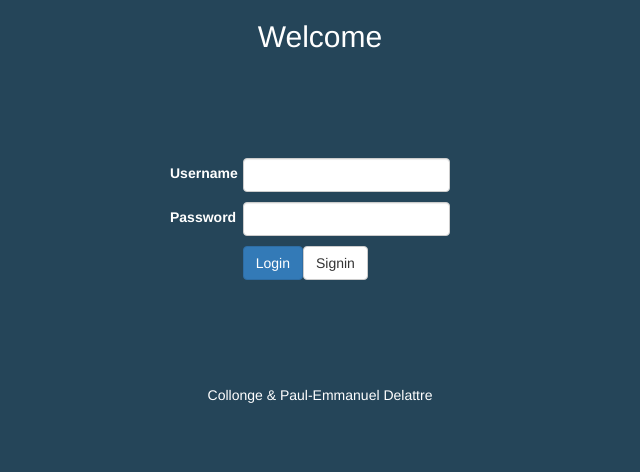
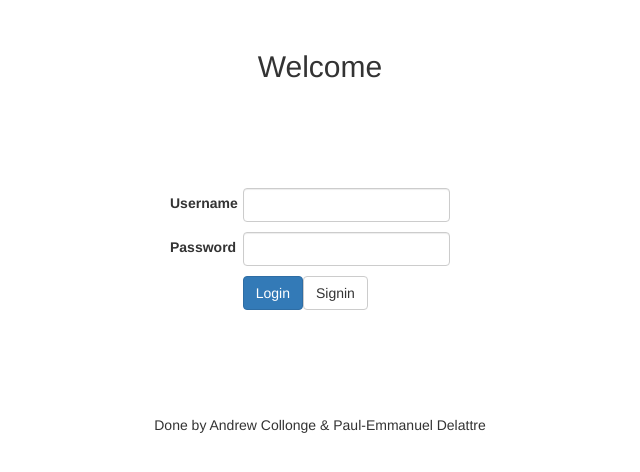
Before and after one commit to pedelattre/webapp, a Node project: template views/index.jade in a window 1280 px wide. Shown: the top 472 px of the page, without its empty margins (320-960 px from the left). Run offline with Node 20 templates, Linux system fonts and the light colour scheme; the template is opened without the code that fills it, so the values that code supplies are empty.

Commit message:
CSS modified

```diff
--- a/public/resources/webapp.css
+++ b/public/resources/webapp.css
@@ -1,10 +1,5 @@
-body {
-  background-color: #254559;
-  color: #FFF;
-}
-
-h2{
-  font:"Lucida Grande";
+h2 {
+  margin-top : 50px;
   text-align : center;
 }
 
@@ -20,8 +15,6 @@ h2{
   margin-right: 10px;
 }
 
-footer {
-  position : relative;
-  vertical-align : bottom;
+p {
   text-align : center;
 }
--- a/views/index.jade
+++ b/views/index.jade
@@ -48,5 +48,5 @@ html
             input.btn.btn-primary(type='submit', value="Login")
             input.btn.btn-default(type='submit', value="Signin")
 
-  footer
-    Andrew Collonge & Paul-Emmanuel Delattre
+
+    p Done by Andrew Collonge & Paul-Emmanuel Delattre
```
